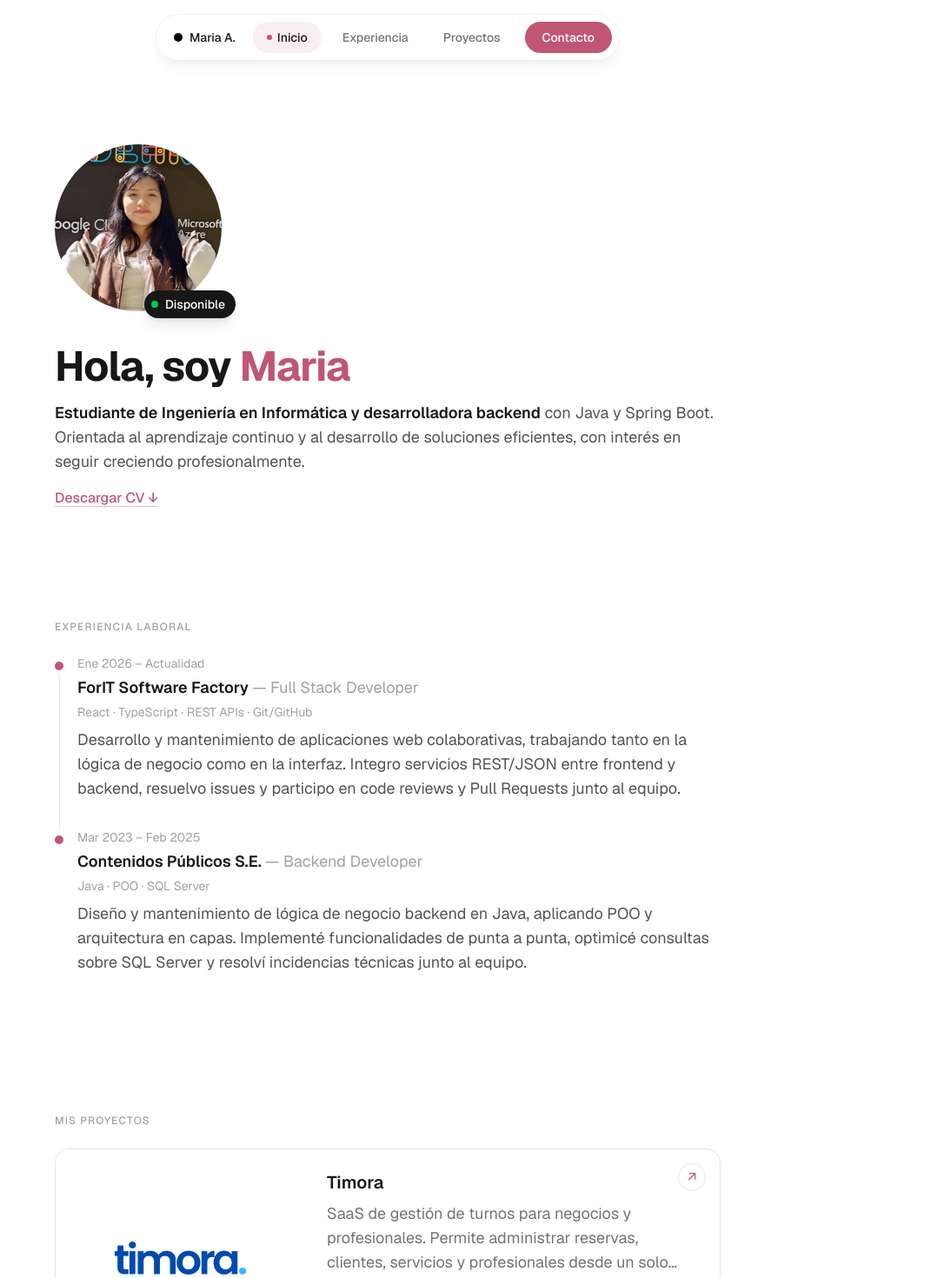
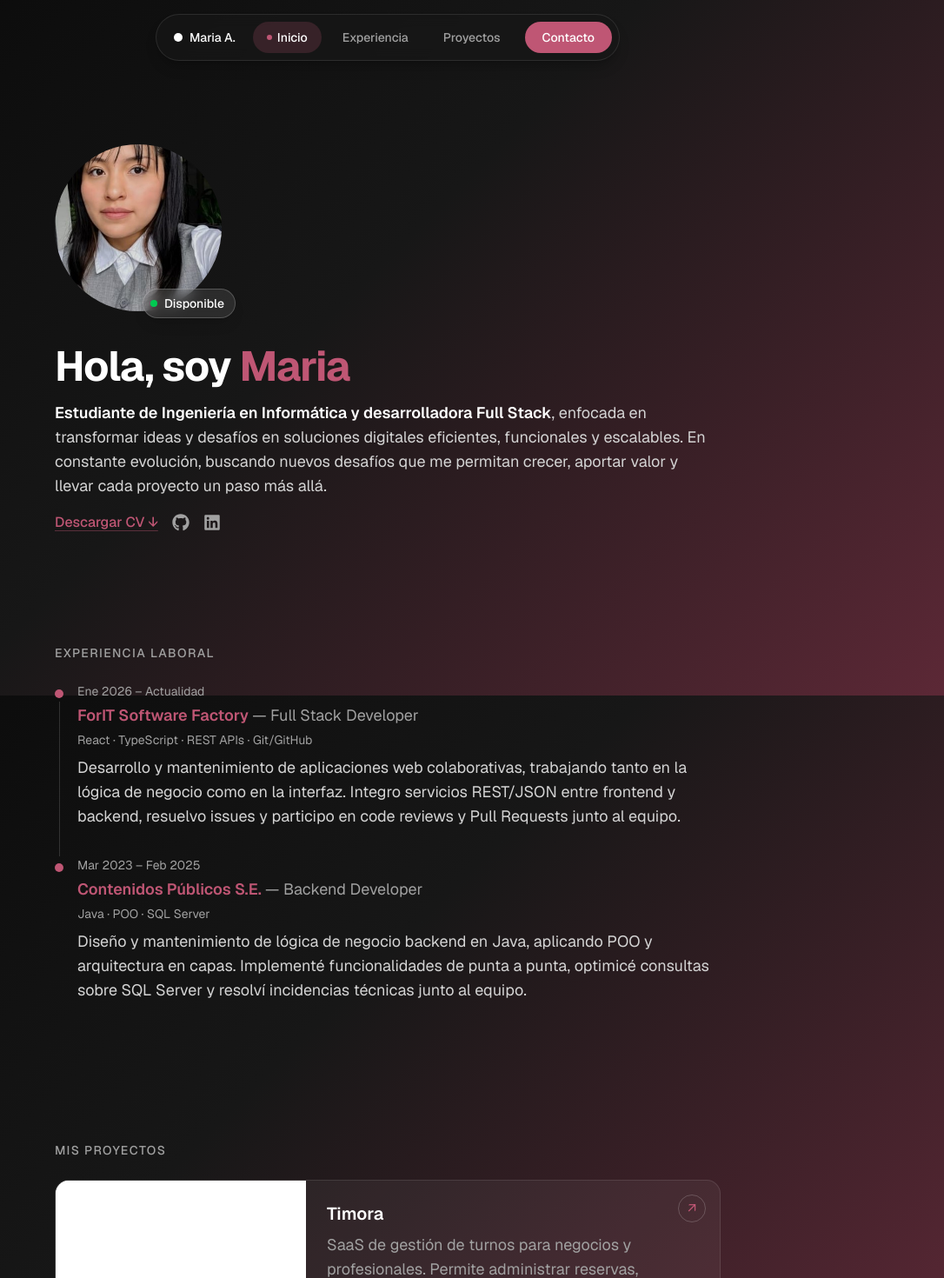
Before and after one commit to almendrasmaria/portfolio-almendrasmaria, a React (Vite) app: page / in a window 1280 px wide. Shown: the top 1470 px of the page at 87% size, without its empty margins (194-1280 px from the left). Built offline with nearby package versions, Linux system fonts and the light colour scheme.

Commit message:
feat: apply dark gradient theme site-wide

```diff
--- a/src/components/Experience.jsx
+++ b/src/components/Experience.jsx
@@ -45,8 +45,11 @@ function Experience() {
   const [ref, inView] = useInView({ threshold: 0.2 })
 
   return (
-    <section id="experiencia" className="mx-auto max-w-[814px] px-6 py-16">
-      <h2 className="text-xs font-medium uppercase tracking-widest text-neutral-400">
+    <section
+      id="experiencia"
+      className="mx-auto max-w-[814px] scroll-mt-20 px-6 py-16"
+    >
+      <h2 className="text-sm font-medium uppercase tracking-widest text-neutral-400">
         Experiencia laboral
       </h2>
 
@@ -62,7 +65,7 @@ function Experience() {
               </span>
               {i < EXPERIENCE.length - 1 && (
                 <span
-                  className="mt-1 w-px flex-1 origin-top bg-neutral-200 transition-transform ease-out"
+                  className="mt-1 w-px flex-1 origin-top bg-white/15 transition-transform ease-out"
                   style={{
                     transform: inView ? 'scaleY(1)' : 'scaleY(0)',
                     transitionDuration: '900ms',
@@ -80,14 +83,14 @@ function Experience() {
               }}
             >
               <p className="text-sm text-neutral-400">{job.range}</p>
-              <h3 className="mt-1 text-base font-semibold text-neutral-900 lg:text-lg">
-                {job.company}{' '}
+              <h3 className="mt-1 text-base font-semibold lg:text-lg">
+                <span className="text-brand">{job.company}</span>{' '}
                 <span className="font-normal text-neutral-400">
                   — {job.role}
                 </span>
               </h3>
               <p className="mt-1 text-sm text-neutral-400">{job.tags}</p>
-              <p className="mt-2 text-neutral-600 lg:text-lg">
+              <p className="mt-2 text-neutral-300 lg:text-lg">
                 {job.description}
               </p>
             </div>
--- a/src/components/Hero.jsx
+++ b/src/components/Hero.jsx
@@ -1,4 +1,5 @@
 import { useEffect, useState } from 'react'
+import { FaGithub, FaLinkedin } from 'react-icons/fa6'
 
 const PREFIX = 'Hola, soy '
 const NAME = 'Maria'
@@ -31,7 +32,10 @@ function Hero() {
   const isDone = typedLength >= FULL_TEXT.length
 
   return (
-    <section id="inicio" className="mx-auto max-w-[814px] px-6 pb-16 pt-24">
+    <section
+      id="inicio"
+      className="mx-auto max-w-[814px] scroll-mt-20 px-6 pb-16 pt-24"
+    >
       <div className="relative inline-block">
         <div className="h-40 w-40 overflow-hidden rounded-full lg:h-48 lg:w-48">
           <img
@@ -40,17 +44,17 @@ function Hero() {
             className="h-full w-full scale-125 object-cover object-[50%_30%]"
           />
         </div>
-        <span className="absolute -bottom-2 -right-4 inline-flex items-center gap-2 rounded-full bg-neutral-900 py-1.5 pl-2 pr-3 text-sm font-medium text-white shadow-lg">
+        <span className="absolute -bottom-2 -right-4 inline-flex items-center gap-2 rounded-full border border-white/20 bg-white/10 py-1.5 pl-2 pr-3 text-sm font-medium text-white shadow-lg backdrop-blur-sm">
           <span className="h-2 w-2 rounded-full bg-green-500" />
           Disponible
         </span>
       </div>
 
-      <h1 className="mt-8 text-3xl font-bold tracking-tight text-neutral-900 lg:text-5xl">
+      <h1 className="mt-8 text-3xl font-bold tracking-tight text-white lg:text-5xl">
         {typedPrefix}
         <span className="text-brand">{typedName}</span>
         <span
-          className="ml-0.5 inline-block h-[0.85em] w-[3px] translate-y-[0.1em] bg-neutral-900"
+          className="ml-0.5 inline-block h-[0.85em] w-[3px] translate-y-[0.1em] bg-white"
           style={{
             animation: isDone
               ? 'blink-cursor 1s step-end infinite'
@@ -59,22 +63,44 @@ function Hero() {
         />
       </h1>
 
-      <p className="mt-3 text-neutral-600 lg:mt-4 lg:text-lg">
-        <span className="font-semibold text-neutral-900">
-          Estudiante de Ingeniería en Informática y desarrolladora backend
-        </span>{' '}
-        con Java y Spring Boot. Orientada al aprendizaje continuo y al
-        desarrollo de soluciones eficientes, con interés en seguir
-        creciendo profesionalmente.
+      <p className="mt-3 text-neutral-300 lg:mt-4 lg:text-lg">
+        <span className="font-semibold text-white">
+          Estudiante de Ingeniería en Informática y desarrolladora Full
+          Stack
+        </span>
+        , enfocada en transformar ideas y desafíos en soluciones digitales
+        eficientes, funcionales y escalables. En constante evolución,
+        buscando nuevos desafíos que me permitan crecer, aportar valor y
+        llevar cada proyecto un paso más allá.
       </p>
 
+      <div className="mt-4 flex items-center gap-4">
         <a
           href="/cv-maria-almendras.pdf"
           download
-        className="mt-4 inline-flex items-center gap-1 text-sm font-medium text-brand underline decoration-brand/40 underline-offset-4 hover:decoration-brand lg:text-base"
+          className="inline-flex items-center gap-1 text-sm font-medium text-brand underline decoration-brand/40 underline-offset-4 hover:decoration-brand lg:text-base"
         >
           Descargar CV ↓
         </a>
+        <a
+          href="https://github.com/almendrasmaria"
+          target="_blank"
+          rel="noreferrer"
+          aria-label="GitHub"
+          className="text-neutral-400 transition-colors hover:text-white"
+        >
+          <FaGithub className="h-5 w-5" />
+        </a>
+        <a
+          href="https://www.linkedin.com/in/marialmendras/"
+          target="_blank"
+          rel="noreferrer"
+          aria-label="LinkedIn"
+          className="text-neutral-400 transition-colors hover:text-white"
+        >
+          <FaLinkedin className="h-5 w-5" />
+        </a>
+      </div>
     </section>
   )
 }
--- a/src/components/Navbar.jsx
+++ b/src/components/Navbar.jsx
@@ -11,16 +11,14 @@ function Navbar() {
 
   return (
     <header className="sticky top-4 z-50 mt-4 flex justify-center px-4">
-      <nav className="flex items-center gap-3 rounded-full border border-black/5 bg-white/90 py-2 pl-5 pr-2 shadow-lg shadow-black/5 backdrop-blur">
+      <nav className="flex items-center gap-3 rounded-full border border-white/10 bg-neutral-900/70 py-2 pl-5 pr-2 shadow-lg shadow-black/20 backdrop-blur">
         <a
           href="#inicio"
           onClick={() => setActive('inicio')}
           className="hidden items-center gap-2 pr-2 sm:flex"
         >
-          <span className="h-2.5 w-2.5 rounded-full bg-black" />
-          <span className="text-sm font-medium text-neutral-900">
-            Maria A.
-          </span>
+          <span className="h-2.5 w-2.5 rounded-full bg-white" />
+          <span className="text-sm font-medium text-white">Maria A.</span>
         </a>
 
         <div className="flex items-center gap-2">
@@ -31,8 +29,8 @@ function Navbar() {
               onClick={() => setActive(link.id)}
               className={`flex items-center gap-1.5 rounded-full px-4 py-2 text-sm font-medium transition-colors ${
                 active === link.id
-                  ? 'bg-brand/10 text-neutral-900'
-                  : 'text-neutral-500 hover:text-neutral-900'
+                  ? 'bg-brand/20 text-white'
+                  : 'text-neutral-400 hover:text-white'
               }`}
             >
               {active === link.id && (
--- a/src/components/ProjectCard.jsx
+++ b/src/components/ProjectCard.jsx
@@ -24,13 +24,13 @@ const TAG_ICONS = {
 
 function ProjectCard({ image, title, description, tags, link }) {
   return (
-    <div className="group flex h-56 overflow-hidden rounded-2xl border border-neutral-200 lg:h-64">
+    <div className="group flex min-h-64 overflow-hidden rounded-2xl border border-white/10 bg-white/5 transition-all duration-300 hover:-translate-y-1 hover:border-brand/40 hover:shadow-[0_0_50px_-8px_rgba(191,86,116,0.6)] lg:min-h-72">
       <div className="hidden w-56 shrink-0 overflow-hidden bg-neutral-100 sm:block lg:w-72">
         {image ? (
           <img
             src={image}
             alt={title}
-            className="h-full w-full object-cover transition-transform duration-500 ease-out group-hover:scale-110"
+            className="h-full w-full object-cover"
           />
         ) : (
           <div className="h-full w-full bg-gradient-to-br from-neutral-200 to-neutral-100" />
@@ -42,15 +42,15 @@ function ProjectCard({ image, title, description, tags, link }) {
           href={link}
           target="_blank"
           rel="noreferrer"
-          className="absolute right-4 top-4 flex h-8 w-8 items-center justify-center rounded-full border border-neutral-200 text-brand transition-colors hover:bg-brand/5"
+          className="absolute right-4 top-4 flex h-8 w-8 items-center justify-center rounded-full border border-white/20 text-brand transition-colors hover:bg-brand/10"
         >
           ↗
         </a>
 
-        <h3 className="pr-10 text-lg font-semibold text-neutral-900 lg:text-xl">
+        <h3 className="pr-10 text-lg font-semibold text-white lg:text-xl">
           {title}
         </h3>
-        <p className="mt-2 line-clamp-3 text-base text-neutral-500 lg:text-lg">
+        <p className="mt-2 text-base text-neutral-400 lg:text-lg">
           {description}
         </p>
 
@@ -60,7 +60,7 @@ function ProjectCard({ image, title, description, tags, link }) {
             return (
               <span
                 key={tag}
-                className="inline-flex items-center gap-1.5 rounded-full bg-neutral-100 px-3 py-1 text-sm text-neutral-600"
+                className="inline-flex items-center gap-1.5 rounded-full bg-white/10 px-3 py-1 text-sm text-neutral-300"
               >
                 {Icon && <Icon className="h-3.5 w-3.5" />}
                 {tag}
--- a/src/components/Projects.jsx
+++ b/src/components/Projects.jsx
@@ -21,8 +21,11 @@ const PROJECTS = [
 
 function Projects() {
   return (
-    <section id="proyectos" className="mx-auto max-w-[814px] px-6 py-16">
-      <h2 className="text-xs font-medium uppercase tracking-widest text-neutral-400">
+    <section
+      id="proyectos"
+      className="mx-auto max-w-[814px] scroll-mt-20 px-6 py-16"
+    >
+      <h2 className="text-sm font-medium uppercase tracking-widest text-neutral-400">
         Mis proyectos
       </h2>
 
--- a/src/index.css
+++ b/src/index.css
@@ -24,8 +24,14 @@
 
 body {
   font-family: var(--font-sans);
-  background: #ffffff;
-  color: #08060d;
+  background: linear-gradient(
+    135deg,
+    #0a0a0a 0%,
+    #171717 45%,
+    #5c2836 100%
+  );
+  background-attachment: fixed;
+  color: #ffffff;
 }
 
 @keyframes blink-cursor {
```
Also changed, not shown: public/avatar.jpeg. Lines whose indentation alone changed are shown as unchanged.
